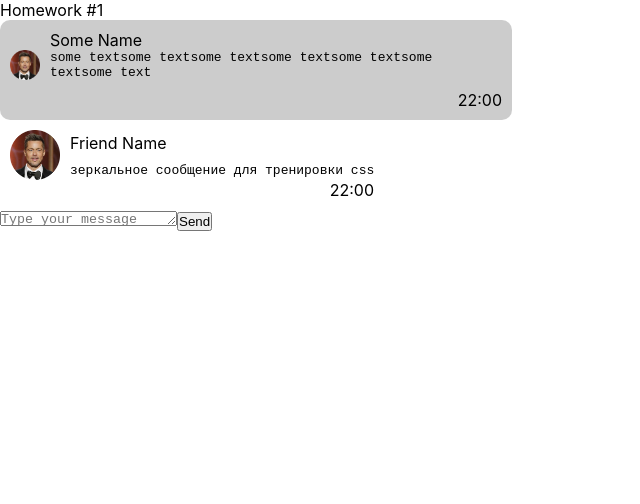
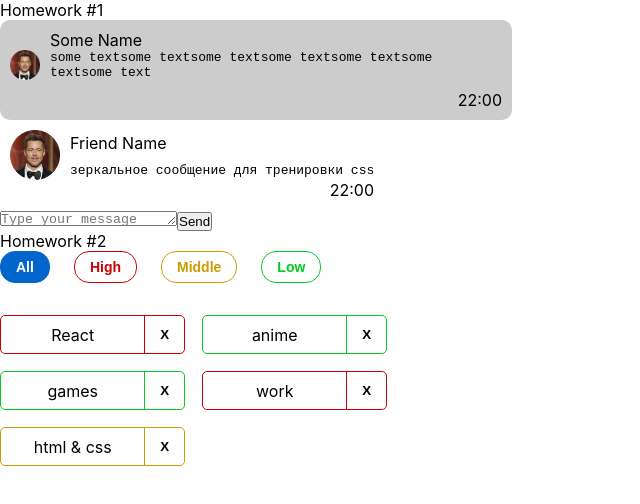
Before and after one commit to AndreyShal/homework-front-main, a React (Create React App) app: page /#/ in a window 1280 px wide. Shown: the top 504 px of the page, without its empty margins (0-640 px from the left). Built offline with nearby package versions, Linux system fonts and the light colour scheme.

Commit message:
created homework 02-02

```diff
--- a/src/s1-main/App.tsx
+++ b/src/s1-main/App.tsx
@@ -1,13 +1,14 @@
 import React from 'react'
 import s from './App.module.css'
 import HW1 from '../s2-homeworks/hw01/HW1'
+import HW2 from "../s2-homeworks/hw02/HW2";
 
 function App() {
     return (
         <div className={s.App}>
             <HW1/>
             {/*раскомментировать по ходу выполнения*/}
-            {/*<HW2/>*/}
+            <HW2/>
             {/*<HW3/>*/}
             {/*<HW4/>*/}
 
--- a/src/s2-homeworks/hw02/HW2.tsx
+++ b/src/s2-homeworks/hw02/HW2.tsx
@@ -17,16 +17,16 @@
 * */
 
 // types
-export type AffairPriorityType = any // need to fix any
+export type AffairPriorityType = 'high' | 'low' | 'middle'
 export type AffairType = {
-    _id: any // need to fix any
-    name: any // need to fix any
+    _id: number // need to fix any
+    name: string // need to fix any
     priority: AffairPriorityType
 }
 export type FilterType = 'all' | AffairPriorityType
 
 // constants
-const defaultAffairs: any = [ // need to fix any
+const defaultAffairs: AffairType[] = [ // need to fix any
     {_id: 1, name: 'React', priority: 'high'}, // студенты могут изменить содержимое name и количество элементов в массиве, ...priority не менять!
     {_id: 2, name: 'anime', priority: 'low'},
     {_id: 3, name: 'games', priority: 'low'},
@@ -35,23 +35,27 @@
 ]
 
 // pure helper functions
-export const filterAffairs = (affairs: any, filter: any): any => { // need to fix any
+export const filterAffairs = (affairs: AffairType[], filter: FilterType): AffairType[] => { // need to fix any
+    let copyAffairs = affairs;
 
+    if(filter !== 'all') {
+        copyAffairs = affairs.filter(el => el.priority === filter)
+    }
+    return copyAffairs;
+}
+export const deleteAffair = (affairs: AffairType[], _id: number): AffairType[] => { // need to fix any
 
-    return affairs // need to fix
-}
-export const deleteAffair = (affairs: any, _id: any): any => { // need to fix any
-
-    return affairs // need to fix
+    return affairs.filter(el => el._id !== _id)
 }
 
 function HW2() {
-    const [affairs, setAffairs] = useState<any>(defaultAffairs) // need to fix any
+    const [affairs, setAffairs] = useState<AffairType[]>(defaultAffairs) // need to fix any
     const [filter, setFilter] = useState<FilterType>('all')
 
     const filteredAffairs = filterAffairs(affairs, filter)
-    const deleteAffairCallback = (_id: any) => { // need to fix any
-        // need to fix
+    const deleteAffairCallback = (_id: number) => { // need to fix any
+        // need to
+        setAffairs(deleteAffair(affairs, _id))
     }
 
     return (
--- a/src/s2-homeworks/hw02/affairs/Affairs.tsx
+++ b/src/s2-homeworks/hw02/affairs/Affairs.tsx
@@ -4,24 +4,28 @@
 import s from './Affairs.module.css'
 
 type AffairsPropsType = {
-    data: any // need to fix any
-    setFilter: any
-    deleteAffairCallback: any
+    data: AffairType[] // need to fix any
+    setFilter: (filter: FilterType) => void
+    deleteAffairCallback: (_id: number) => void
     filter: FilterType
 }
 
 function Affairs(props: AffairsPropsType) {
     const setAll = () => {
         // need to fix
+        props.setFilter("all")
     }
     const setHigh = () => {
         // need to fix
+        props.setFilter("high")
     }
     const setMiddle = () => {
         // need to fix
+        props.setFilter("middle")
     }
     const setLow = () => {
         // need to fix
+        props.setFilter("low")
     }
 
     const cnAll = s.button + ' ' + s.all + (props.filter === 'all' ? ' ' + s.active : '')
--- a/src/s2-homeworks/hw02/affairs/affair/Affair.tsx
+++ b/src/s2-homeworks/hw02/affairs/affair/Affair.tsx
@@ -6,12 +6,13 @@
 type AffairPropsType = {
     // key не нужно типизировать
     affair: AffairType
-    deleteAffairCallback: any // need to fix any
+    deleteAffairCallback: (_id: number) => void
 }
 
 function Affair(props: AffairPropsType) {
     const deleteCallback = () => {
         // need to fix
+        props.deleteAffairCallback(props.affair._id)
     }
 
     const nameClass = s.name + ' ' + s2[props.affair.priority]
@@ -25,7 +26,7 @@
         >
             <div id={'hw2-name-' + props.affair._id} className={nameClass}>
                 {/*создаёт студент*/}
-
+                {props.affair.name}
                 {/**/}
             </div>
             <div id={'hw2-priority-' + props.affair._id} hidden>
@@ -35,6 +36,7 @@
             <button
                 id={'hw2-button-delete-' + props.affair._id}
                 className={buttonClass}
+                onClick={deleteCallback}
                 // need to fix
 
             >
```
